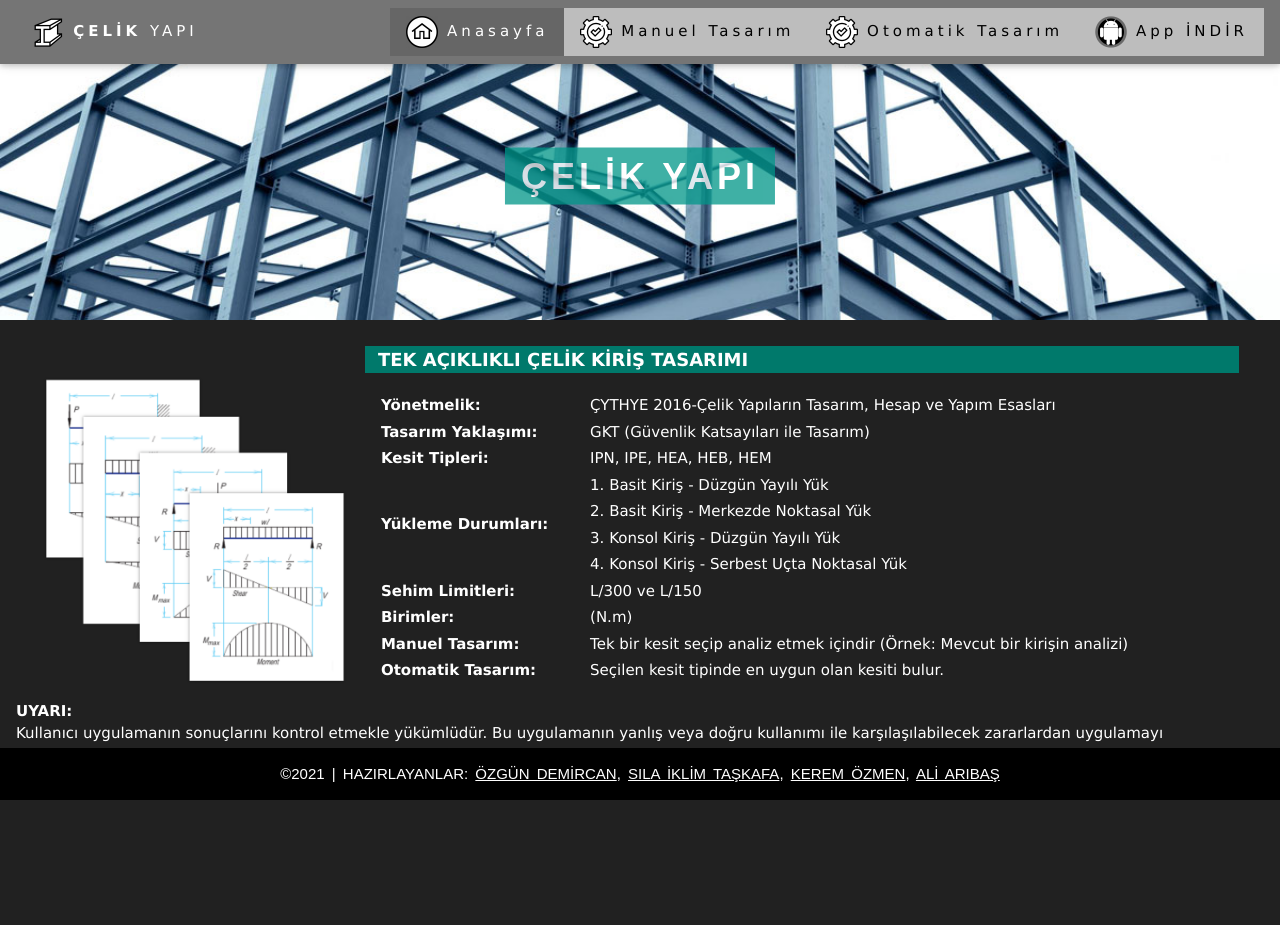
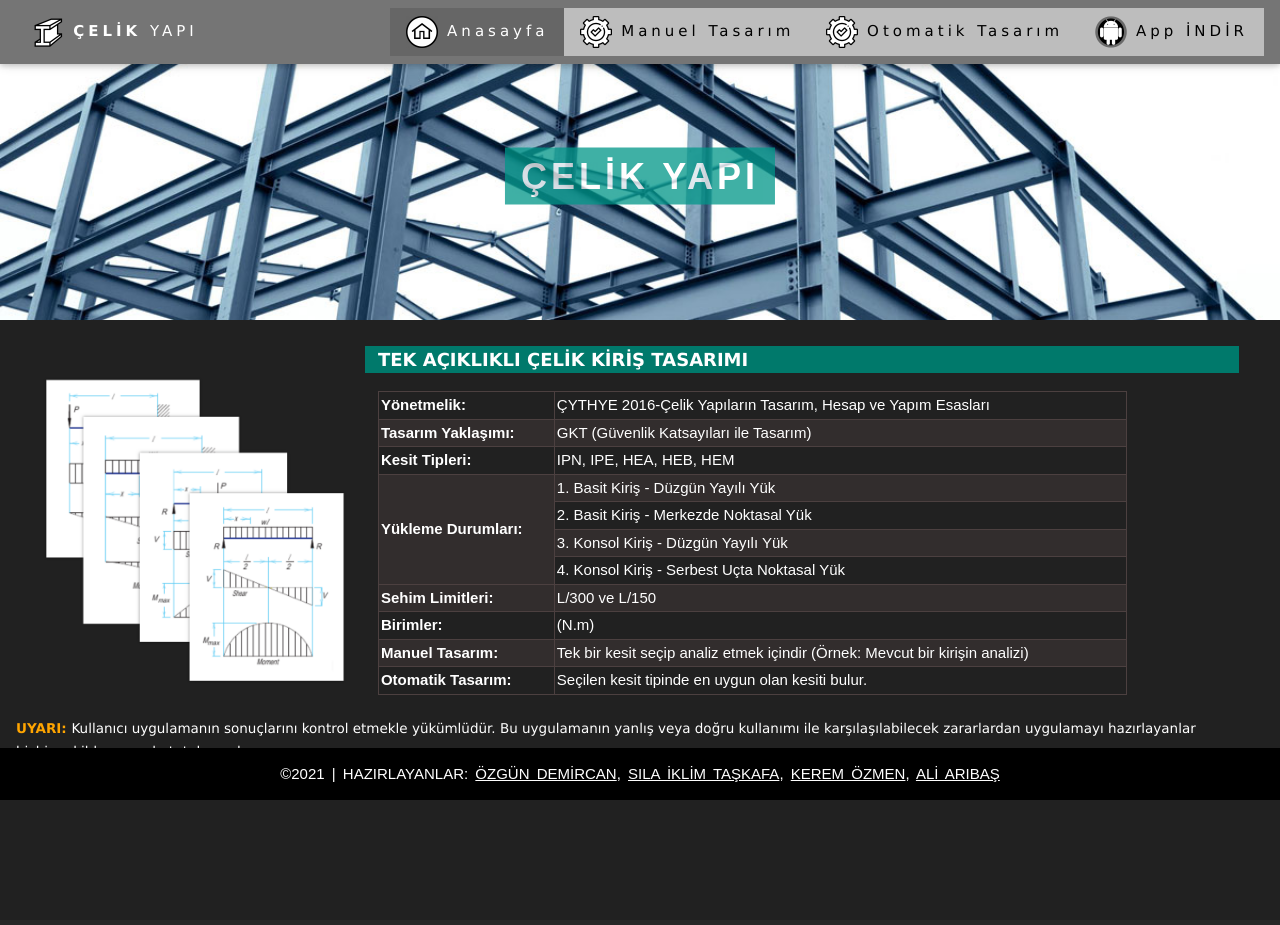
Before and after one commit to ozmen1/ProjeCelikKirisTasarim, a Flask app: page / in a window 1280 px wide. After the commit the page ends 800 px from the top, so only its background shows below. Run offline with Flask 2, Linux system fonts and the light colour scheme; data that the repository does not hold is empty; some libraries are stand-ins or nearby versions.

Commit message:
index.html revize edildi- tablo ve uyari yazisi degistirildi

```diff
--- a/templates/index.html
+++ b/templates/index.html
@@ -24,6 +24,28 @@
       background-color: #666;
       color: white;
     }
+		table {
+			font-family: Arial, Helvetica, sans-serif;
+  			border-collapse: collapse;
+  			width: 60%;
+  		}
+  		td, th {
+		   border: 1px solid #4C4040;
+  			padding: 2px;
+		}
+
+		tr:nth-child(even){background-color: #322D2D;}
+
+		th {
+  			padding-top: 12px;
+  			padding-bottom: 12px;
+  			text-align: left;
+  			background-color: #04AA6D;
+  			color: white;
+		}
+
+
+
   </style>
 
 </head>
@@ -68,7 +90,7 @@
           <p style="margin-left: 28%; background-color: #00796B; font-size:120%; margin-right: 2%;">
             <b>TEK AÇIKLIKLI ÇELİK KİRİŞ TASARIMI</b>
           <p style="margin-left: 2% ">
-            <table class="table" style="width:70%">
+            <table>
               <tbody>
                 <tr>
                   <td><b>Yönetmelik:<b></td>
@@ -112,12 +134,14 @@
                   <td>Seçilen kesit tipinde en uygun olan kesiti bulur.</td>
                 </tr>
               </tbody>
-            </table>
-            <p><strong>UYARI:</strong>
-              <br>Kullanıcı uygulamanın sonuçlarını kontrol etmekle yükümlüdür. Bu uygulamanın yanlış veya doğru kullanımı
+            </table><br>
+            <div style="max-width: 1200px;">
+            <p style="color:orange; display:inline;font-size:90%;"><strong>UYARI:   </strong></p>
+              <p style="font-size:90%;display:inline">Kullanıcı uygulamanın sonuçlarını kontrol etmekle yükümlüdür. Bu uygulamanın yanlış veya doğru kullanımı
                 ile
                 karşılaşılabilecek zararlardan uygulamayı hazırlayanlar hiçbir şekilde sorumlu tutulamazlar.</p>
-          </p>
+               </p>
+            </div>
         </div>
       </div>
     </div>
```
